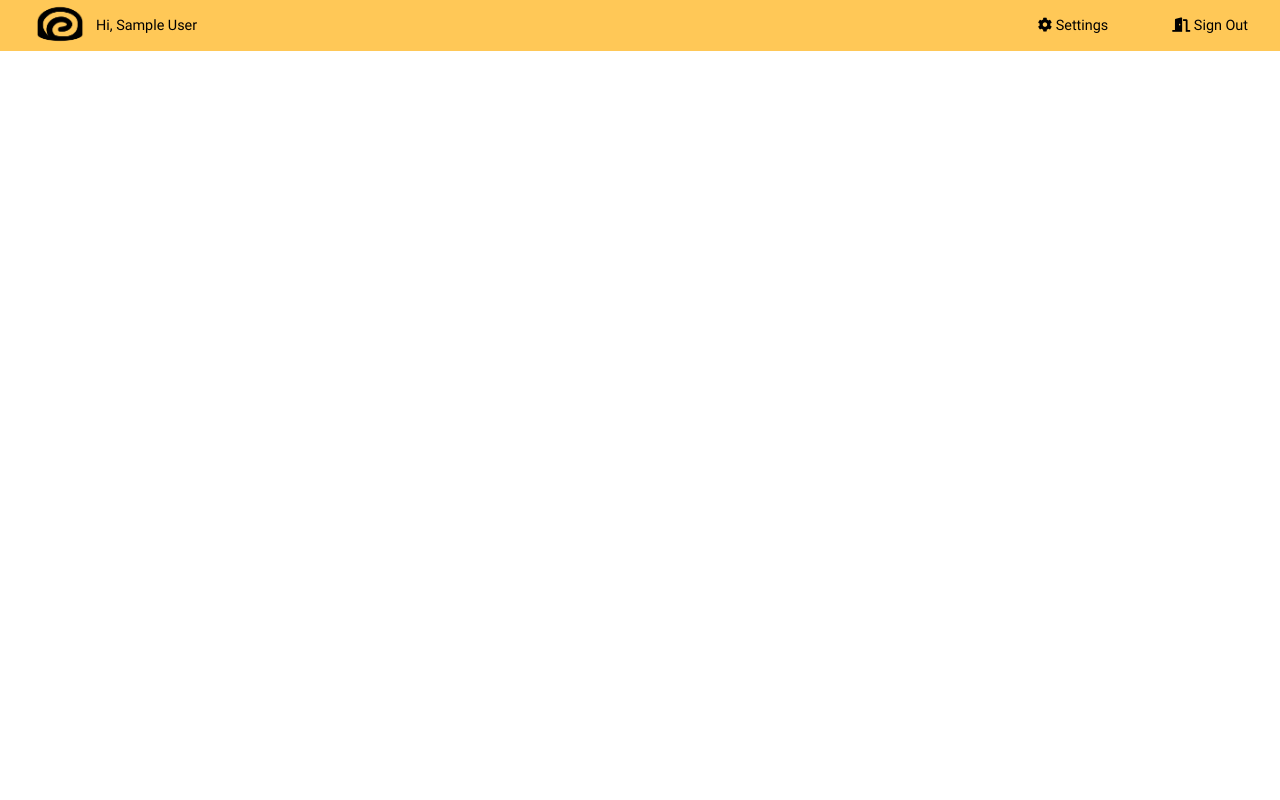
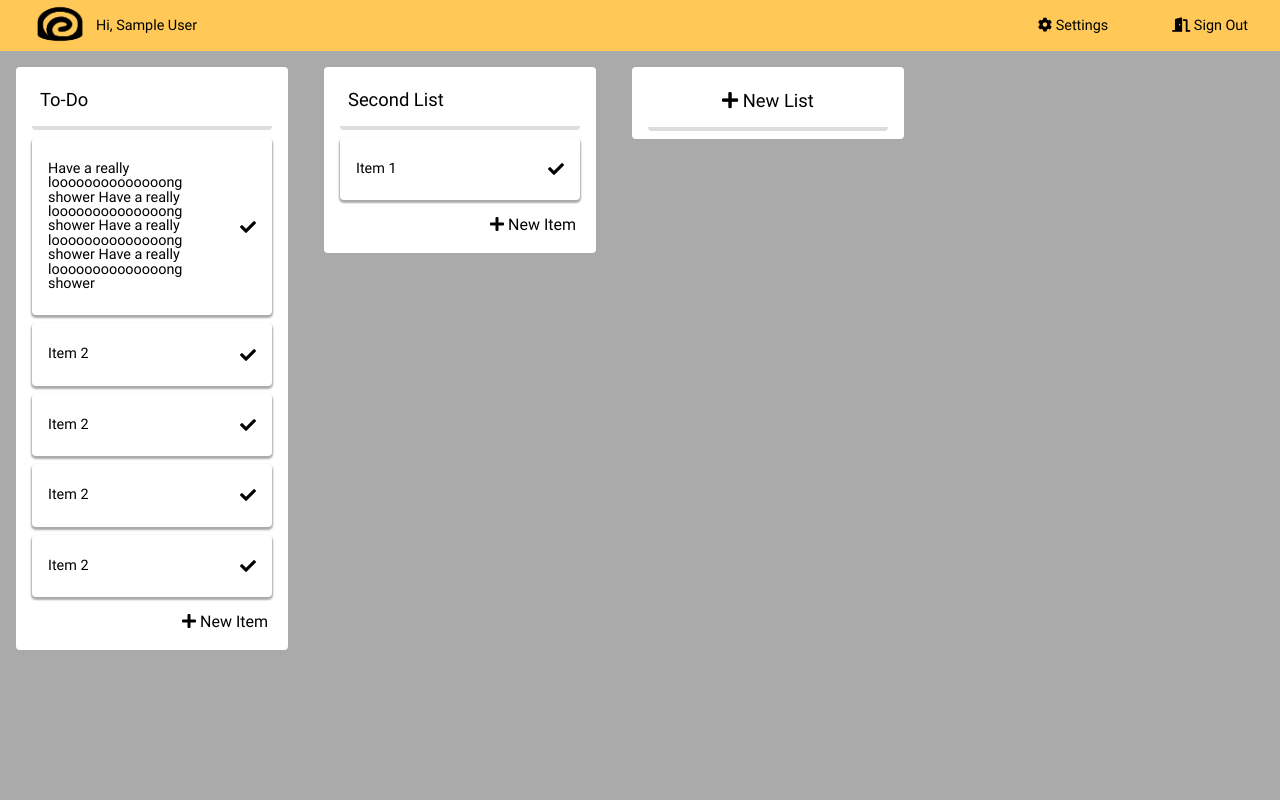
Before and after one commit to domingasp/to-do-roll, a PHP site: page / in a window 1280 px wide. Run offline with PHP 8.4, Linux system fonts and the light colour scheme; the visitor is signed in with stand-in values (Sample User, id 1); tables that the repository leaves empty or names only in its code hold one stand-in row (values such as "Sample post").

Commit message:
Added list and item CSS.

```diff
--- a/css/stylesheet.css
+++ b/css/stylesheet.css
@@ -71,6 +71,12 @@ button {
 
 body {
 	font-family: Roboto, Arial, sans-serif;
+}
+
+/* Body fills whole page */
+html, body {
+    margin: 0;
+	height: 100%;
 }
 
 /* COLOURS
@@ -510,6 +516,143 @@ body {
 	content: " ";
 }
 
+.main-body-div {
+	display: block;
+	margin: 0;
+	height: 100%;
+
+	background-color: #aaaaaa;
+
+	white-space: nowrap;
+
+	overflow: scroll;
+}
+
+.list-div {
+	display: inline-block;
+
+	vertical-align: top;
+	background-color: #ffffff;
+
+	width: 15rem;
+	min-width: 15rem;
+	padding: 0.5rem 1rem;
+	margin: 1rem;
+
+	border-radius: 0.25rem;
+}
+
+.list-title {
+	outline: none;
+	text-decoration: none;
+	display: block;
+	border-bottom: solid 0.25rem #dddddd;
+
+	color: #000000;
+
+	border-radius: 0.25rem;
+
+	font-size: 1.15rem;
+	padding: 1rem 0.5rem;
+
+	transition: all 0.2s;
+}
+
+.list-title:hover, .list-title:focus {
+	box-shadow: 0 0 0.25rem 0.0625rem #00A7E1;
+}
+
+.item-div {
+	display: flex;
+	align-items: stretch;
+
+	margin-top: 0.5rem;
+
+	white-space: normal;
+
+	box-sizing: border-box;
+	border-radius: 0.25rem;
+	box-shadow: 0 0.125rem 0.125rem 0.0625rem #aaaaaa;
+}
+
+.item-a {
+	outline: none;
+	text-decoration: none;
+
+	flex-grow: 1;
+
+	display: inline-block;
+	color: #000000;
+	font-size: 0.9rem;
+
+	padding: 1.5rem 1rem;
+
+	box-sizing: border-box;
+	border-radius: 0.25rem;
+
+	transition: all 0.2s;
+}
+
+.item-a:hover, .item-a:focus {
+	box-shadow: 0 0 0.25rem 0.0625rem #00A7E1;
+}
+
+.item-control-div {
+	display: flex;
+	flex-direction: column;
+
+	margin-right: 0;
+	margin-left: auto;
+
+	align-items: center;
+	justify-content: center;
+}
+
+.tick-a {
+	outline: none;
+	display: flex;
+	align-items: center;
+
+	flex: 1;
+
+	text-decoration: none;
+
+	color: #000000;
+
+	margin: 0.25rem;
+	padding: 0.5rem 0.75rem;
+
+	border-radius: 0.25rem;
+
+	font-size: 1rem;
+	transition: all 0.2s;
+}
+
+.check-a:hover, .check-a:focus {
+	box-shadow: 0 0 0.25rem 0.0625rem #61CD2E;
+	color: #61CD2E;
+}
+
+.add-item-div {
+	text-align: right;
+	margin-top: 1rem;
+	margin-bottom: 0.75rem;
+}
+
+.add-item-a {
+	outline: none;
+	text-decoration: none;
+	color: #000000;
+	border-radius: 0.125rem;
+	padding: 0.125rem 0.25rem;
+
+	transition: all 0.2s;
+}
+
+.add-item-a:hover, .add-item-a:focus {
+	box-shadow: 0 0 0.25rem 0.0625rem #00A7E1;
+}
+
 @media only screen and (max-width: 768px) {
 	.header-bar {
 		display: block;
@@ -537,7 +680,7 @@ body {
 		display: block;
 		margin-bottom: 0.25rem;
 	}
-	.icon-space::after {
+	.header-li a i::after {
 		content: none;
 	}
 }
--- a/index.php
+++ b/index.php
@@ -38,7 +38,7 @@
         <?php if (isset($banner)) {?>
             <div class="banner-outer <?php if (strpos($banner, "successfully") !== false) { echo "banner-success"; } ?>"><span class="banner-text"><?php echo $banner; ?></span><button class="banner-btn <?php if (strpos($banner, "successfully") !== false) { echo "banner-btn-success"; } ?>" onclick="closeBanner(this)"><i class="fas fa-times"></i></button></div>
         <?php } ?>
-        <div class="header-bar">
+        <div class="header-bar" id="headerBar">
             <div class="header-logo-name-div">
                 <a href="index.php" class="header-logo"><img src="assets/toDoRollLogo.png" style="max-width: 3rem;"></a>
                 <p class="header-name">Hi, <?php echo ucwords($name); ?></p>
@@ -49,6 +49,72 @@
                     <li class="header-li"><a href="sign_out.php"><i class="fas fa-door-open icon-space"></i>Sign Out</a></li>
                 <div>
             </ul>
+        </div>
+
+        <!-- ##################
+            ##################
+            ##################
+
+            ADD Colour Strip use a div with color
+            Work on modal for adding new item
+
+            ##################
+            ##################
+            ##################-->
+
+        <div class="main-body-div" id="mainBodyDiv">
+            <div class="list-div">
+                <a href="#" class="list-title">To-Do</a>
+                <div class="item-div">
+                    <a href="#" class="item-a">Have a really loooooooooooooong shower Have a really loooooooooooooong shower Have a really loooooooooooooong shower Have a really loooooooooooooong shower</a>
+                    <div class="item-control-div">
+                        <a href="#" class="tick-a check-a"><i class="fas fa-check"></i></a>
+                    </div>
+                </div>
+                <div class="item-div">
+                    <a href="#" class="item-a">Item 2</a>
+                    <div class="item-control-div">
+                        <a href="#" class="tick-a check-a"><i class="fas fa-check"></i></a>
+                    </div>
+                </div>
+                <div class="item-div">
+                    <a href="#" class="item-a">Item 2</a>
+                    <div class="item-control-div">
+                        <a href="#" class="tick-a check-a"><i class="fas fa-check"></i></a>
+                    </div>
+                </div>
+                <div class="item-div">
+                    <a href="#" class="item-a">Item 2</a>
+                    <div class="item-control-div">
+                        <a href="#" class="tick-a check-a"><i class="fas fa-check"></i></a>
+                    </div>
+                </div>
+                <div class="item-div">
+                    <a href="#" class="item-a">Item 2</a>
+                    <div class="item-control-div">
+                        <a href="#" class="tick-a check-a"><i class="fas fa-check"></i></a>
+                    </div>
+                </div>
+                <div class="add-item-div">
+                    <a href="#" class="add-item-a"><i class="fas fa-plus icon-space"></i>New Item</a>
+                </div>
+            </div>
+
+            <div class="list-div">
+                <a href="#" class="list-title">Second List</a>
+                <div class="item-div">
+                    <a href="#" class="item-a">Item 1</a>
+                    <div class="item-control-div">
+                        <a href="#" class="tick-a check-a"><i class="fas fa-check"></i></a>
+                    </div>
+                </div>
+                <div class="add-item-div">
+                    <a href="#" class="add-item-a"><i class="fas fa-plus icon-space"></i>New Item</a>
+                </div>
+            </div>
+            <div class="list-div" style="text-align:center;">
+                <a href="#" class="list-title"><i class="fas fa-plus icon-space"></i>New List</a>
+            </div>
         </div>
 
         <?php
--- a/js/script.js
+++ b/js/script.js
@@ -1,3 +1,11 @@
+// Sets main list area to fill remaining space to allow scrolling easily
+document.getElementById("mainBodyDiv").style.height = (document.documentElement.clientHeight - document.getElementById("headerBar").offsetHeight).toString() + "px";
+
+// Adds window event listener for resize
+window.addEventListener("resize", function(e) {
+    document.getElementById("mainBodyDiv").style.height = (document.documentElement.clientHeight - document.getElementById("headerBar").offsetHeight).toString() + "px";
+})
+
 // Toggle password input fields to either display text or obscured password
 function togglePasswordView() {
     var passwordField = document.getElementById("password");
```
